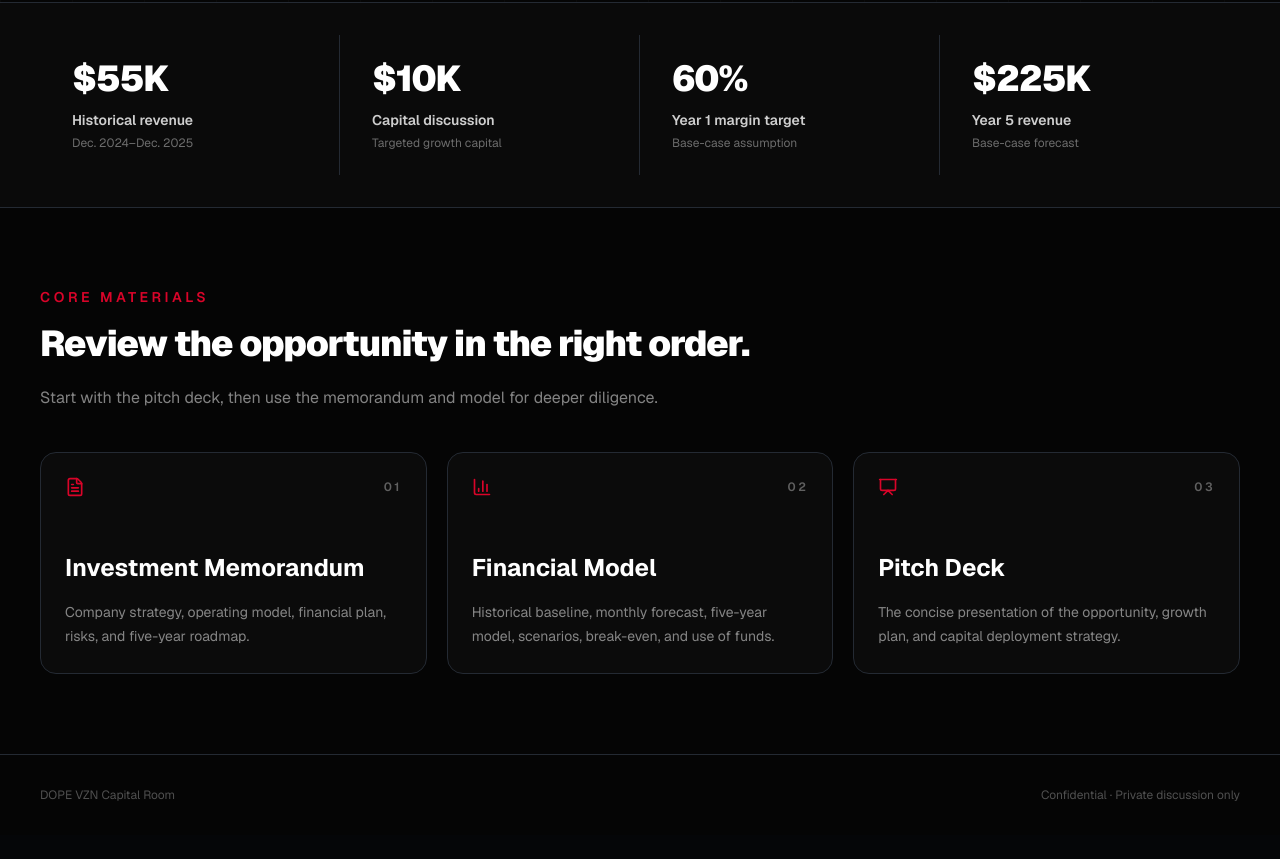
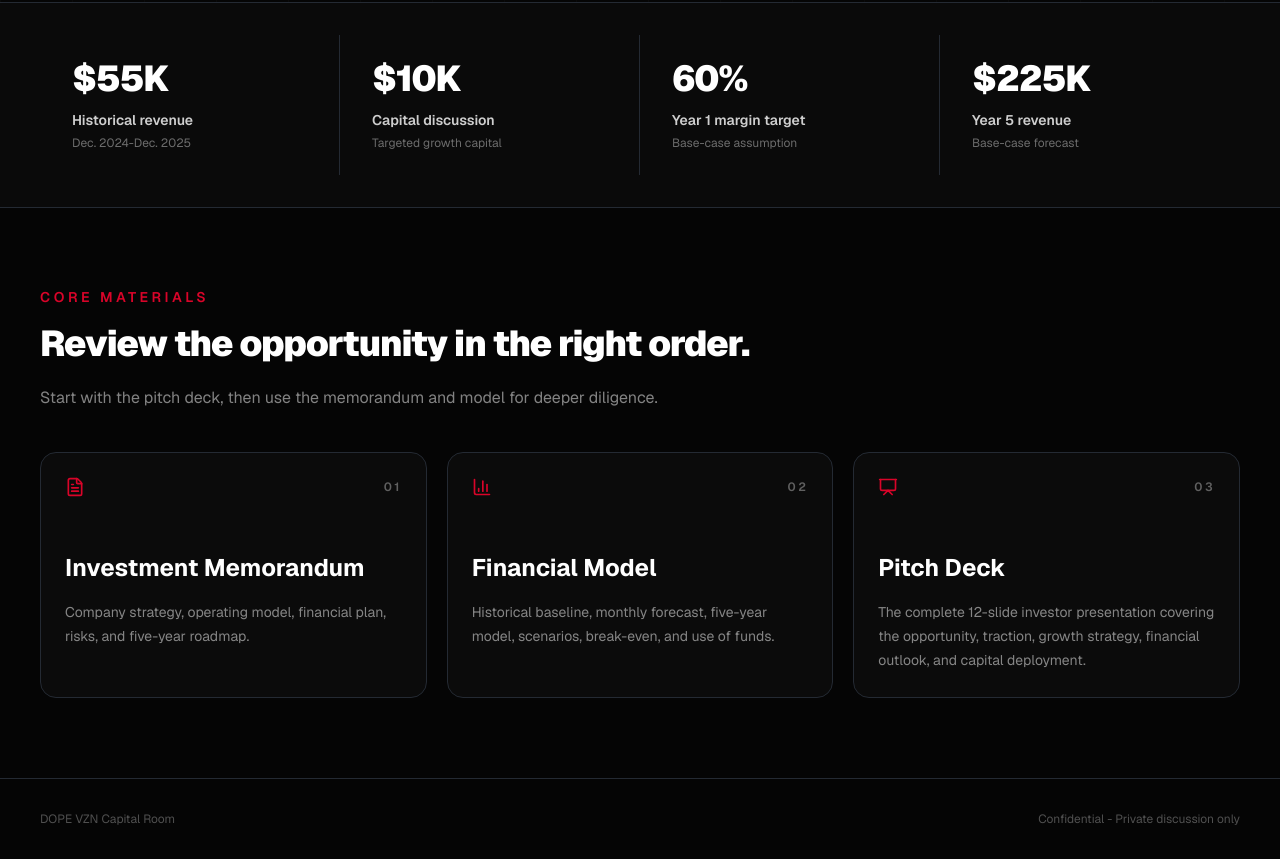
Before and after one commit to dopevzn/dope-portal, a Next.js app: page / in a window 1280 px wide. Shown: the part 900-1759 px from the top of the page. Before the commit the page ends 1735 px from the top, so only its background shows below. Built offline with nearby package versions, Linux system fonts and the light colour scheme; no server answers.

Commit message:
Connect completed investor pitch deck

```diff
--- a/components/landing/landing-page.tsx
+++ b/components/landing/landing-page.tsx
@@ -16,8 +16,8 @@ const documents = [
   },
   {
     title: "Pitch Deck",
-    description: "The concise presentation of the opportunity, growth plan, and capital deployment strategy.",
-    href: "https://docs.google.com/presentation/d/1yCI5McA1dwDHmzUgB6NDODQby4zLmls3stEGJhhFOI8/edit",
+    description: "The complete 12-slide investor presentation covering the opportunity, traction, growth strategy, financial outlook, and capital deployment.",
+    href: "https://docs.google.com/presentation/d/1muoa-qxBQt35pVclDit8DSupDSqms2QJQ7ISgBuHrpM/edit",
     icon: Presentation,
   },
 ] as const;
@@ -65,7 +65,7 @@ export function LandingPage() {
       <section className="border-y border-white/10 bg-white/[0.02]">
         <div className="mx-auto grid max-w-7xl grid-cols-2 px-6 py-8 lg:grid-cols-4 lg:px-10">
           {[
-            ["$55K", "Historical revenue", "Dec. 2024–Dec. 2025"],
+            ["$55K", "Historical revenue", "Dec. 2024-Dec. 2025"],
             ["$10K", "Capital discussion", "Targeted growth capital"],
             ["60%", "Year 1 margin target", "Base-case assumption"],
             ["$225K", "Year 5 revenue", "Base-case forecast"],
@@ -112,7 +112,7 @@ export function LandingPage() {
       <footer className="border-t border-white/10">
         <div className="mx-auto flex max-w-7xl flex-col gap-3 px-6 py-8 text-xs text-white/30 sm:flex-row sm:items-center sm:justify-between lg:px-10">
           <p>DOPE VZN Capital Room</p>
-          <p>Confidential · Private discussion only</p>
+          <p>Confidential - Private discussion only</p>
         </div>
       </footer>
     </main>
```
